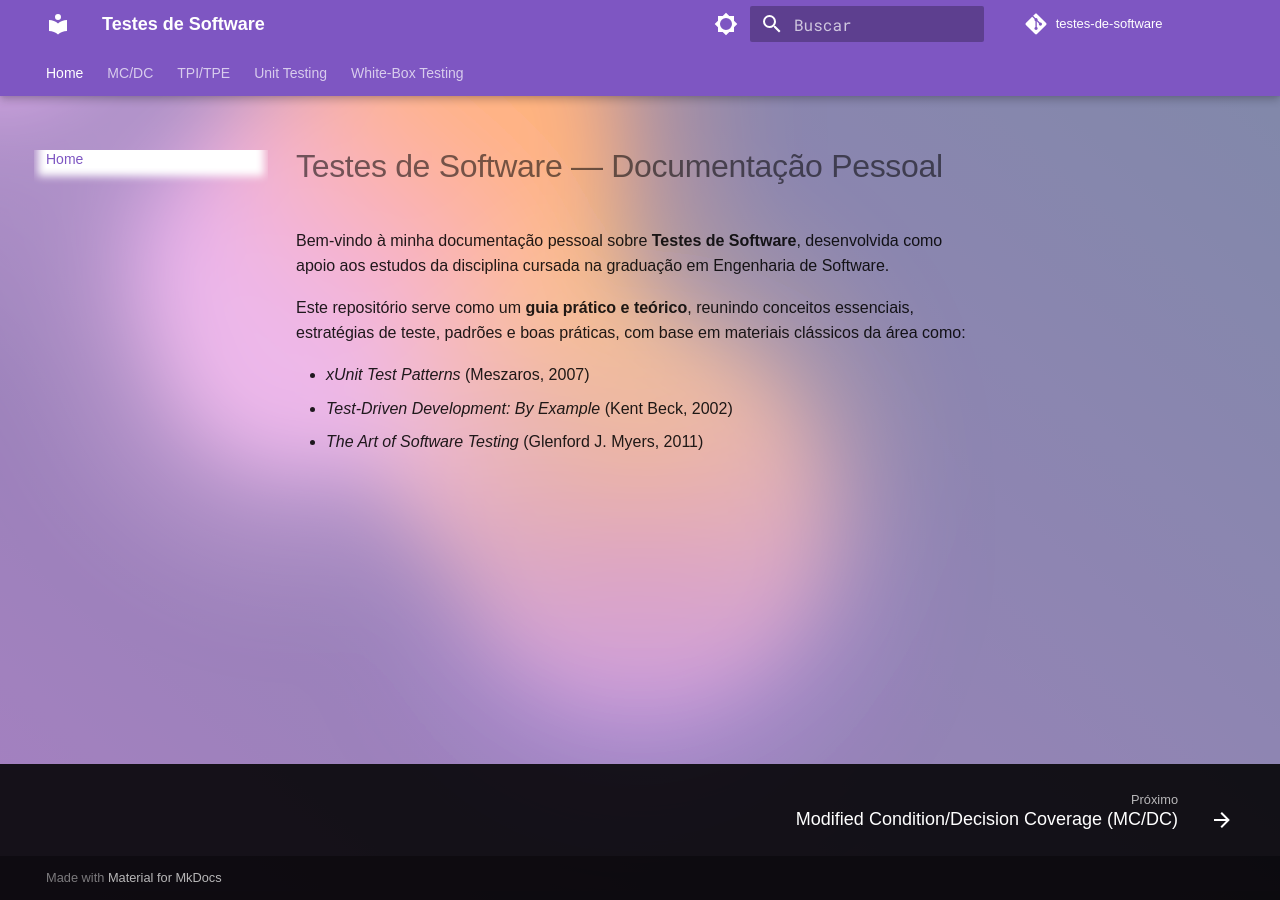
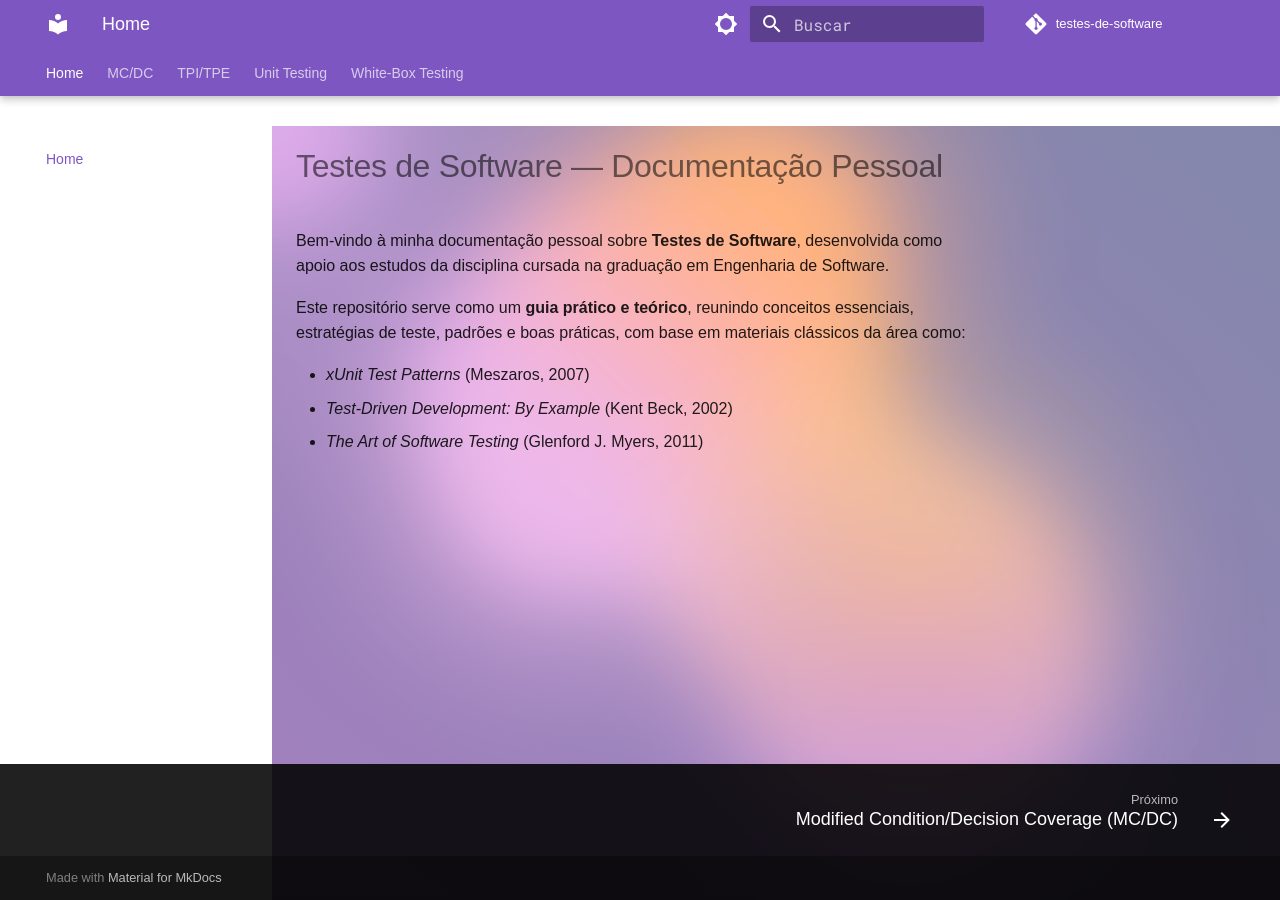
Before and after one commit to arthurrochamoreira/Testes-de-Software, an MkDocs documentation site: the page built from docs/index.md, in a window 1280 px wide and 900 px high. Built offline with MkDocs 1.6.1 and Material for MkDocs 9.7.7, drawn with Linux system fonts in a browser that asks for light colours; comment, search, counter and statistics services are not loaded.

Commit message:
teste position md contente

```diff
--- a/docs/css/custom.css
+++ b/docs/css/custom.css
@@ -48,6 +48,13 @@
   font-family: "Dongle", sans-serif;
   margin: 0;
   padding: 0;
+}
+
+.md-content {
+  position: relative;
+}
+
+.md-sidebar--secondary {
 }
 
 .text-container {
```
